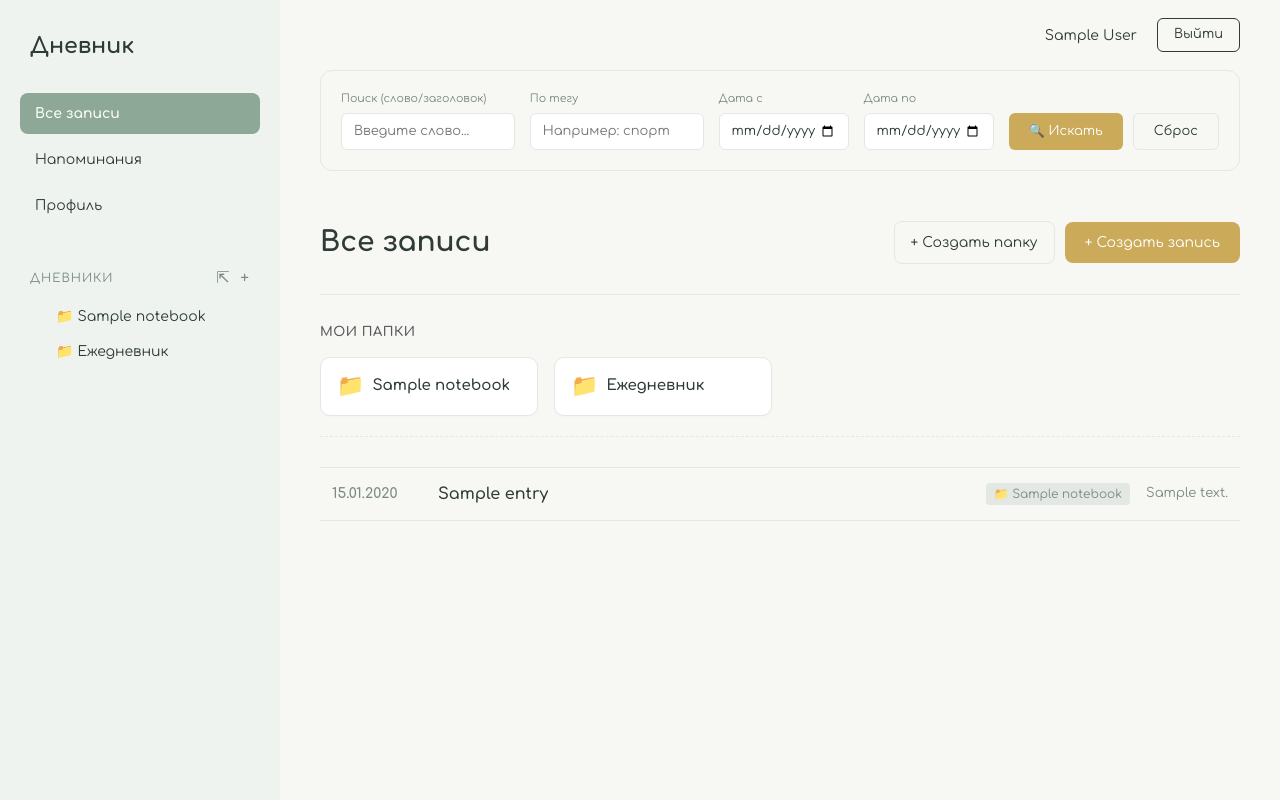
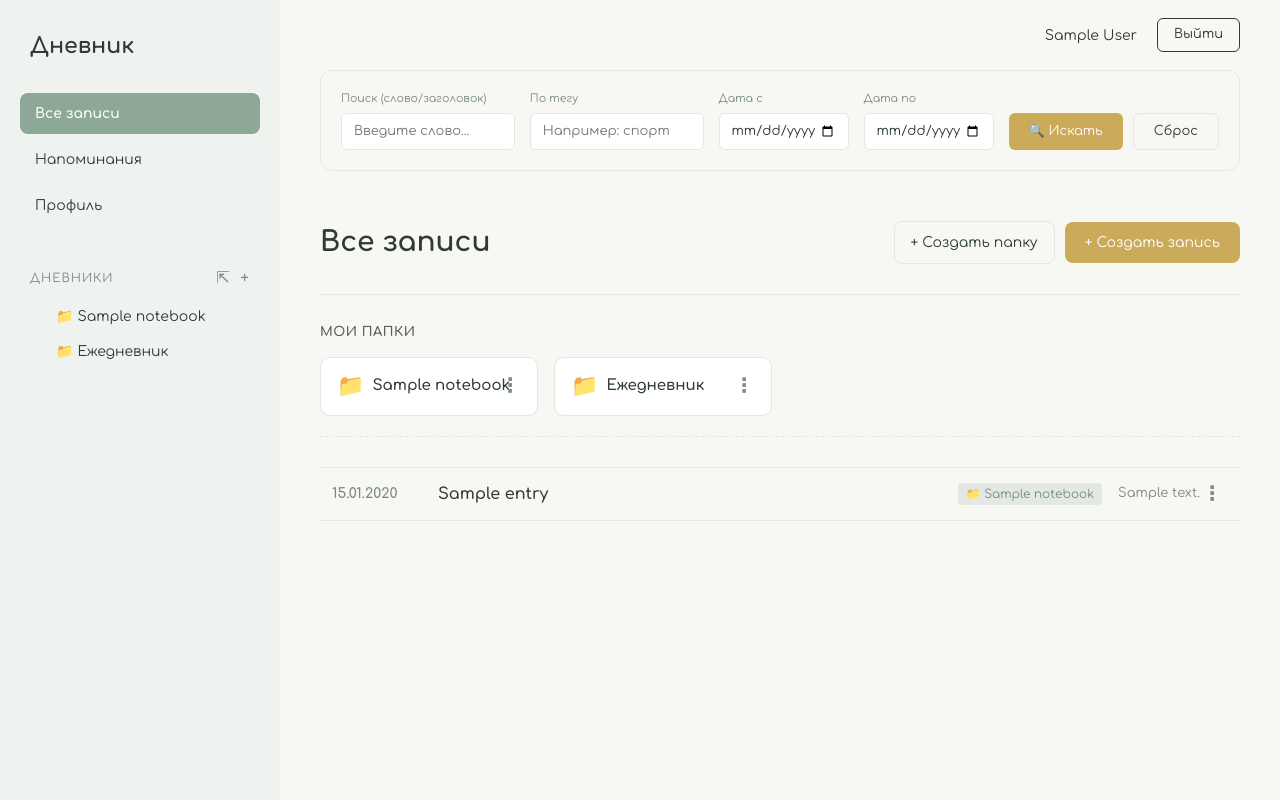
Before and after one commit to dementievaolga082489/Daily_Note, a Django app: page /entries/ in a window 1280 px wide. Run offline with Django 5.2, Linux system fonts and the light colour scheme; a user stored in the database is signed in; tables that the repository leaves empty hold one stand-in row (values such as "Sample post"); parts of the project's set-up code (start-up, migrations or seed data) failed here and were passed over; some libraries are stand-ins or nearby versions.

Commit message:
entry_list.html

```diff
--- a/diary/templates/diary/entry_list.html
+++ b/diary/templates/diary/entry_list.html
@@ -64,11 +64,19 @@
             <div class="row g-3">
                 {% for child in child_notebooks %}
                     <div class="col-sm-6 col-md-4 col-lg-3">
+                        <div class="folder-card-wrapper" style="position: relative;">
                             <a href="{% url 'diary:entry_list' %}?notebook={{ child.id }}" class="folder-card"
-                           oncontextmenu="showContextMenu(event, 'folder', {{ child.id }});">
+                               oncontextmenu="showContextMenu(event, 'folder', {{ child.id }}); return false;">
                                 <span style="font-size: 22px; margin-right: 8px;">📁</span>
                                 <span class="folder-title">{{ child.title }}</span>
                             </a>
+                            <!-- Кнопка меню (три точки) для папки -->
+                            <div class="entry-options-btn"
+                                 onclick="event.preventDefault(); event.stopPropagation(); showContextMenu(event, 'folder', {{ child.id }});"
+                                 title="Действия">
+                                ⋮
+                            </div>
+                        </div>
                     </div>
                 {% endfor %}
             </div>
@@ -79,8 +87,11 @@
     {% if entries %}
         <div class="entry-list" style="margin-top: 30px;">
             {% for entry in entries %}
+                <div class="entry-row-wrapper" style="position: relative; display: flex; align-items: center;">
+                    <!-- Ссылка на саму запись -->
                     <a href="{{ entry.get_absolute_url }}" class="entry-row-link"
-                   oncontextmenu="showContextMenu(event, 'entry', {{ entry.id }});">
+                       style="flex: 1;"
+                       oncontextmenu="showContextMenu(event, 'entry', {{ entry.id }}); return false;">
                         <div class="entry-row">
                             <div class="entry-date">{{ entry.date|date:"d.m.Y" }}</div>
                             <div class="entry-title">
@@ -100,6 +111,14 @@
                             </div>
                         </div>
                     </a>
+
+                    <!-- Кнопка меню (три точки) для записи -->
+                    <div class="entry-options-btn"
+                         onclick="event.preventDefault(); event.stopPropagation(); showContextMenu(event, 'entry', {{ entry.id }});"
+                         title="Действия">
+                        ⋮
+                    </div>
+                </div>
             {% endfor %}
         </div>
 
@@ -146,7 +165,13 @@
             padding-bottom: 20px;
             border-bottom: 1px dashed var(--border-color);
         }
+        .folder-card-wrapper {
+            position: relative;
+            display: flex;
+            align-items: center;
+        }
         .folder-card {
+            flex: 1;
             display: flex;
             align-items: center;
             padding: 12px 16px;
@@ -161,8 +186,6 @@
         .folder-card:hover {
             border-color: var(--accent-green);
             background: var(--bg-sidebar);
-            transform: translateY(-2px);
-            box-shadow: 0 4px 8px rgba(0,0,0,0.05);
             color: var(--text-dark);
         }
         .folder-title {
@@ -179,16 +202,18 @@
             border-top: 1px solid var(--border-color);
         }
 
+        .entry-row-wrapper {
+            border-bottom: 1px solid var(--border-color);
+            transition: background 0.15s;
+        }
+        .entry-row-wrapper:hover {
+            background: var(--bg-card);
+        }
+
         .entry-row-link {
             text-decoration: none;
             color: inherit;
             display: block;
-            border-bottom: 1px solid var(--border-color);
-            transition: background 0.15s;
-        }
-        .entry-row-link:hover {
-            background: var(--bg-card);
-            color: inherit;
         }
 
         .entry-row {
@@ -196,6 +221,7 @@
             align-items: center;
             gap: 16px;
             padding: 14px 12px;
+            padding-right: 40px; /* Место под кнопку меню */
         }
 
         .entry-date {
@@ -230,9 +256,31 @@
             text-overflow: ellipsis;
         }
 
+        /* Кнопка меню (три точки) */
+        .entry-options-btn {
+            position: absolute;
+            right: 10px;
+            top: 50%;
+            transform: translateY(-50%);
+            cursor: pointer;
+            color: var(--text-muted);
+            font-size: 20px;
+            font-weight: bold;
+            padding: 8px;
+            border-radius: 50%;
+            transition: background 0.2s;
+            z-index: 10;
+            user-select: none;
+        }
+        .entry-options-btn:hover {
+            background: rgba(0,0,0,0.05);
+            color: var(--text-dark);
+        }
+
         @media (max-width: 768px) {
             .entry-preview { display: none; }
             .entry-row { flex-wrap: wrap; gap: 8px; }
+            .entry-options-btn { font-size: 24px; padding: 10px; } /* Увеличиваем для пальца */
         }
     </style>
 {% endblock %}
```
Lines whose indentation alone changed are shown as unchanged.
